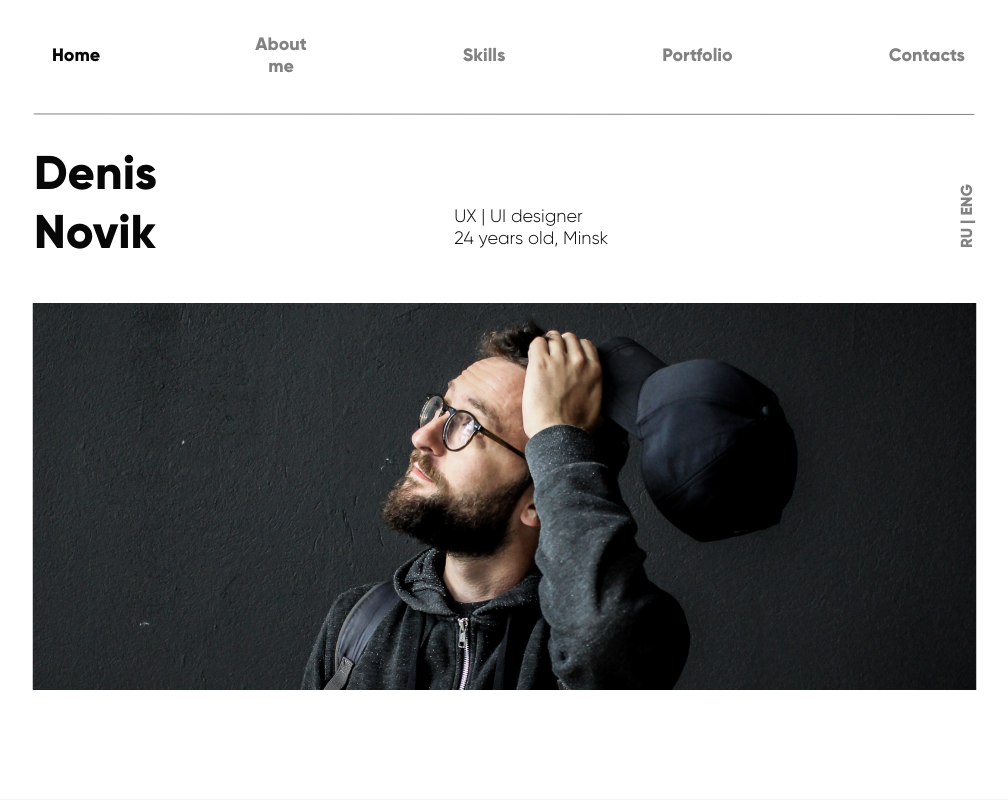
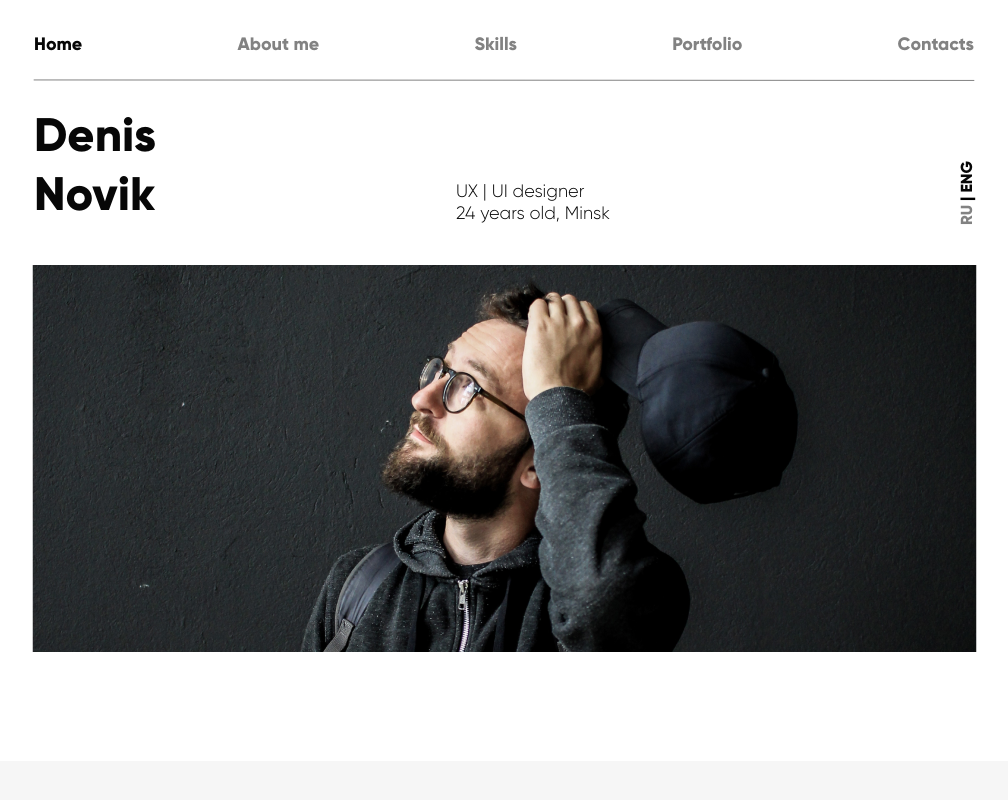
Before and after one commit to vstasiv74/project1, a plain HTML site: page index.html in a window 1280 px wide. Shown: the top 800 px of the page, without its empty margins (136-1144 px from the left). Drawn offline with Linux system fonts and the light colour scheme.

Commit message:
contacts

```diff
--- a/css/style.css
+++ b/css/style.css
@@ -28,133 +28,83 @@
   src: local("☺"), url("../fonts/Gilroy-Light.woff") format("woff"),
     url("../fonts/Gilroy-Light.ttf") format("truetype"),
     url("../fonts/Gilroy-Light.svg") format("svg");
-  font-weight: 500;
+  font-weight: 600;
   font-style: normal;
 }
 
+/* navbar @ photo */
+
+.header {
+  margin: 0 auto;
+  display: flex;
+  flex-direction: column;
+  align-items: center;
+}
 .navbar {
-  width: 69%;
-  height: 100%;
+  width: 940px;
+  display: flex;
+  justify-content: space-between;
   margin-top: 33px;
-  text-align: center;
-  display: flex;
-  justify-content: center;
-  align-items: center;
-  margin-left: auto;
-  margin-right: auto;
+  margin-bottom: 24px;
+}
+.navbar_link {
+  text-decoration: none;
+  color: #828282;
+  font-family: Conv_Gilroy-ExtraBold;
+  font-size: 18px;
 }
 
-ul {
-  display: flex;
-  justify-content: center;
-  align-items: center;
-}
-
-a {
-  text-decoration: none;
-  color: #828282;
-}
-
-.home a {
+.navbar_link:first-child {
   color: #070707;
 }
 
-.home {
-  font-family: Conv_Gilroy-ExtraBold;
-  font-size: 18px;
-  display: block;
-  color: #070707;
-  text-align: center;
-  margin-left: 9px;
-
+.mainhead {
+   margin-top: 25px;
+   width: 940px;
+   display: flex;
+   justify-content: space-between;
 }
-.about {
-  font-family: Conv_Gilroy-ExtraBold;
-  font-size: 18px;
-  display: block;
-  color: #828282;
-  margin-left: 155px;
-}
-
-.skills {
-  font-family: Conv_Gilroy-ExtraBold;
-  font-size: 18px;
-  display: block;
-  color: #828282;
-  margin-left: 156px;
-}
-
-.portfolio {
-  font-family: Conv_Gilroy-ExtraBold;
-  font-size: 18px;
-  display: block;
-  color: #828282;
-  margin-left: 157px;
-}
-
-.contacts {
-  font-family: Conv_Gilroy-ExtraBold;
-  font-size: 18px;
-  display: block;
-  color: #828282;
-  margin-left: 156px;
-
-}
-
-.vector {
-  text-align: center;
-  margin-top: 24px;
-}
-
-.mainhead {
-  width: 980px;
-  /* background-color: skyblue; */
-  margin: 0 auto;
-  display: flex;
-  justify-content: space-between;
-  align-items: flex-end;
-  margin-top: 25px;
-}
-
 .denis {
   font-family: Conv_Gilroy-ExtraBold;
-  font-size: 47.3392px;
+  font-size: 47px;
   line-height: 59px;
   color: #070707;
-  /* background-color: springgreen; */
-  margin-left: 20px;
 }
-
-
 .minsk {
   font-family: Conv_Gilroy-Light;
   font-size: 18px;
   line-height: 22px;
   color: #070707;
-  /* background-color: steelblue; */
-  margin-right: 24px;
-  margin-bottom: 13px;
+  align-self: flex-end;
 }
-
 .eng {
   height: 20px;
   font-family: Conv_Gilroy-ExtraBold;
   font-size: 16px;
   line-height: 20px;
+  transform: rotate(-90deg);
+  align-self: center;
+  margin-top: 55px;
+  position: relative;
+  left: 25px;
+
+}
+
+.eng a {
+  text-decoration: none;
   color: #828282;
-  transform: rotate(-90deg);
-  /* background-color: tan; */
-  align-self: center;
-  margin-top: 25px;
-  position: relative;
-  left: 5px;
+}
+
+.eng .eng_link {
+  color: #070707;
 }
 
 .photo1 {
-  text-align: center;
   margin-top: 40px;
   margin-bottom: 105px;
 }
+
+/* about me */
 
 .text {
   margin: 0 auto;
@@ -185,6 +135,8 @@ a {
   margin-bottom: 107px;
 }
 
+/* skills block */
+
 .all_skills {
   width: 1445px;
   margin: 0 auto;
@@ -212,7 +164,6 @@ a {
   display: flex;
   justify-content: center;
   width: 100%;
-  /* height: 615px; */
 }
 .ps {
   margin-right: 45px;
@@ -232,6 +183,8 @@ a {
   margin-left: 45px;
   margin-bottom: 110px;
 }
+
+/* portfolio */
 
 .portfolio_img {
   width: 1445px;
@@ -284,3 +237,48 @@ a {
   color: #070707;
   font-weight: 600;
 }
+
+/* contacts */
+
+.contacts_footer {
+  width: 1445px;
+  margin: 0 auto;
+  display: flex;
+  flex-direction: column;
+  align-items: center;
+}
+.contacts_text {
+  margin-top: 114px;
+  font-family: Conv_Gilroy-ExtraBold;
+  font-size: 34px;
+  line-height: 42px;
+  text-align: center;
+  color: #070707;
+  margin-bottom: 20px;
+}
+.welcome {
+  font-family: Conv_Gilroy-Light;
+  font-weight: 600;
+  font-size: 18px;
+  line-height: 22px;
+  text-align: center;
+  color: #070707;
+  margin-bottom: 30px;
+}
+.icons {
+  width: 342px;
+  height: 41px;
+  display: flex;
+  justify-content: space-between;
+  margin-top: 86px;
+  margin-bottom: 45px;
+}
+.footer {
+  font-family: Conv_Gilroy-Light;
+  font-weight: 600;
+  font-size: 14px;
+  line-height: 17px;
+  text-align: center;
+  color: #828282;
+  margin-bottom: 123px;
+}
--- a/index.html
+++ b/index.html
@@ -7,25 +7,23 @@
     <title>Denis Novik</title>
 </head>
 <body>
+    <div class="header">
         <nav class="navbar">
-            <ul>
-                <li class="home" ><a href="">Home</a></li>
-                <li class="about"><a href="">About me</a></li>
-                <li class="skills"><a href="">Skills</a></li>
-                <li class="portfolio"><a href="">Portfolio</a></li>
-                <li class="contacts"><a href="">Contacts</a></li>
-            </ul>
+            <a href="#" class="navbar_link">Home</a>
+            <a href="#" class="navbar_link">About me</a>
+            <a href="#" class="navbar_link">Skills</a>
+            <a href="#" class="navbar_link">Portfolio</a>
+            <a href="#" class="navbar_link">Contacts</a>
         </nav>
-    <div class="vector">
             <img src="img/Vector.svg" alt="Vector">
-    </div>
         <div class="mainhead">
             <div class="denis">Denis<br> Novik</div>
             <div class="minsk">UX | UI designer<br> 24 years old, Minsk</div>
-        <div class="eng"><a href="">RU</a> | <a href="">ENG</a></div>
+            <div class="eng"><a href="">RU</a> | <a class="eng_link" href="">ENG</a></div>
         </div>
         <div class="photo1">
             <img src="img/Group 2.1.png" alt="photo1">
+        </div>
     </div>
     <div class="text">
       <div class="about_me">
@@ -63,5 +61,25 @@
         <img src="./img/braun.png" alt="braun">
         <a class="braun_link" href="">Braun Landing Page - Concept</a>
     </div>
+    <div class="contacts_footer">
+        <p class="contacts_text" >
+            Contacts
+        </p>
+        <p class="welcome" >
+            Want to know more or just chat?<br>
+            You are welcome!
+        </p>
+        <a href=""><img src="./img/send.png" alt="send"></a>
+        <div class="icons">
+            <img src="./img/icon1.svg" alt="">
+            <img src="./img/icon2.svg" alt="">
+            <img src="./img/icon3.svg" alt="">
+            <img src="./img/icon4.svg" alt="">
+        </div>
+        <p class="footer">
+            Like me on<br>
+            LinkedIn, Instagram, Behance, Dribble
+        </p>
+    </div>
 </body>
 </html>
```
Also changed, not shown: img/send.png (renamed from img/Group 11.png). Lines whose indentation alone changed are shown as unchanged.
